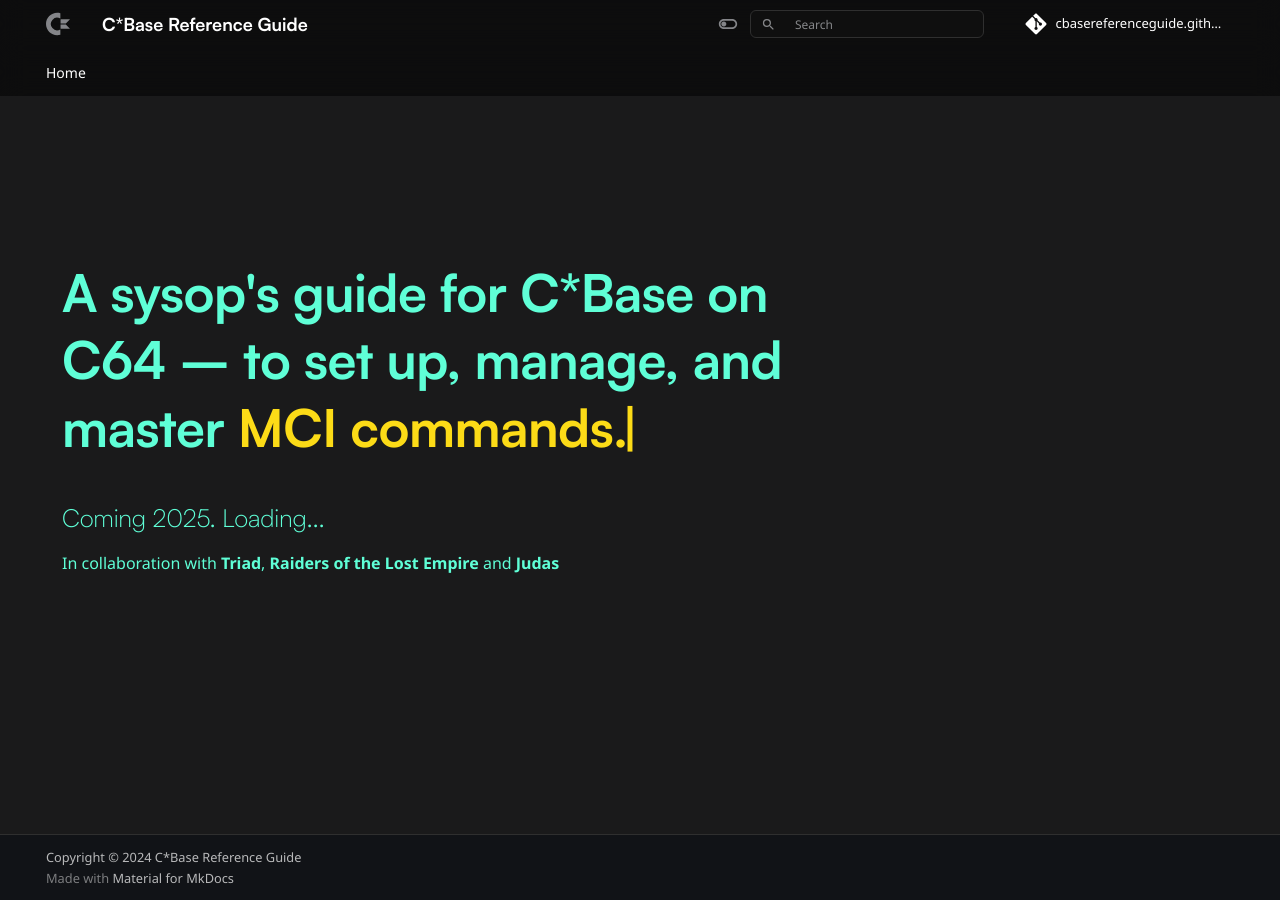
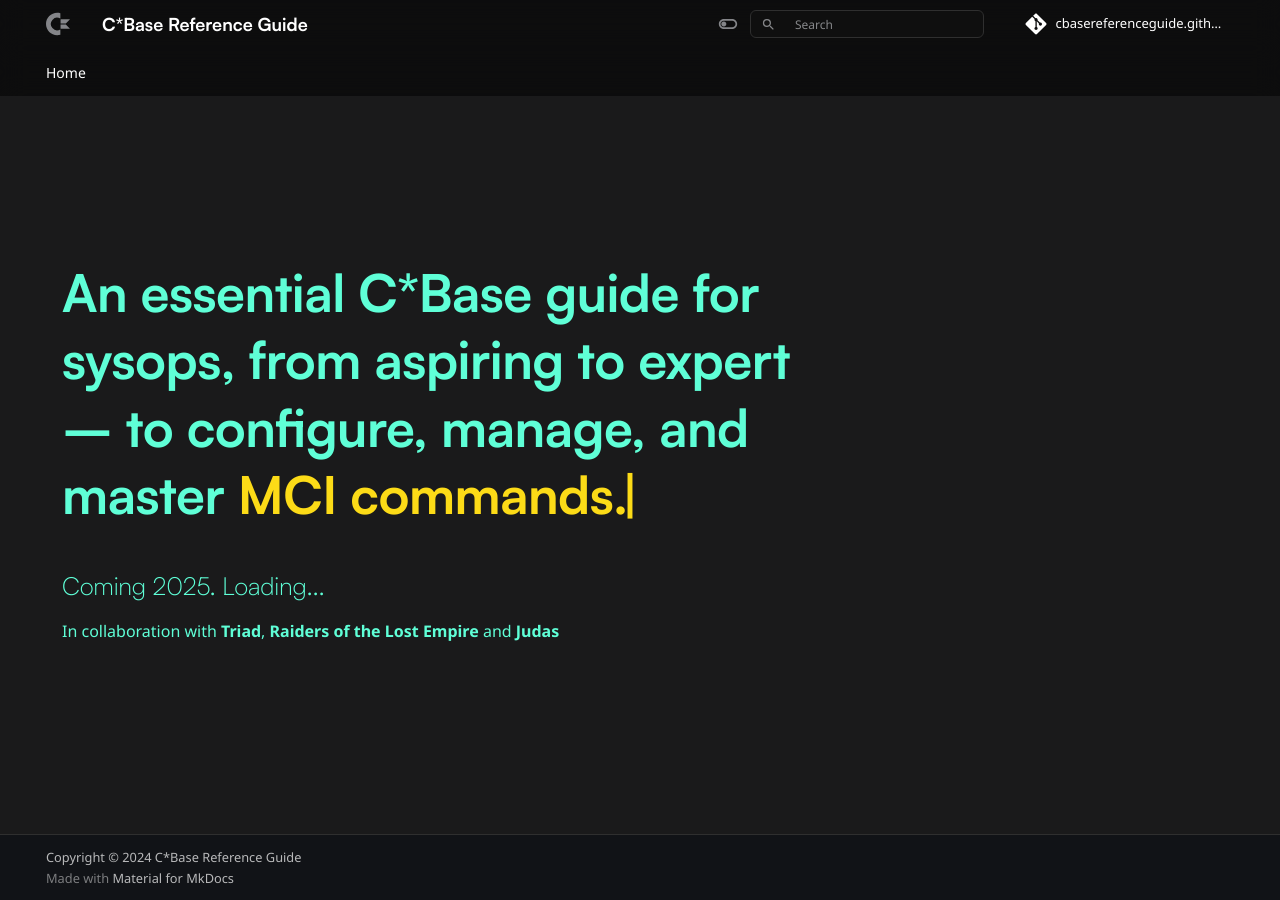
Before and after one commit to cbasereferenceguide/cbasereferenceguide.github.io, an MkDocs documentation site: the page built from docs/index.md, in a window 1280 px wide. Built offline with MkDocs 1.6.1 and Material for MkDocs 9.7.7, drawn with Linux system fonts in a browser that asks for light colours; nearby versions of some CDN libraries; comment, search, counter and statistics services are not loaded.

Commit message:
Updated heading

```diff
--- a/docs/index.md
+++ b/docs/index.md
@@ -11,7 +11,7 @@
     <div class="md-grid md-typeset">
       <div class="mdx-hero">
         <div class="mdx-hero__content">
-            <h1>A sysop's guide for C*Base on C64 – to set up, manage, and master <div id="typewriter"></div></h1>
+            <h1>An essential C*Base guide for sysops, from aspiring to expert – to configure, manage, and master <div id="typewriter"></div></h1>
             <h2>Coming 2025. Loading...</h2>
             <p>In collaboration with <b>Triad</b>, <b>Raiders of the Lost Empire</b> and <b>Judas</b></p>
 
```
